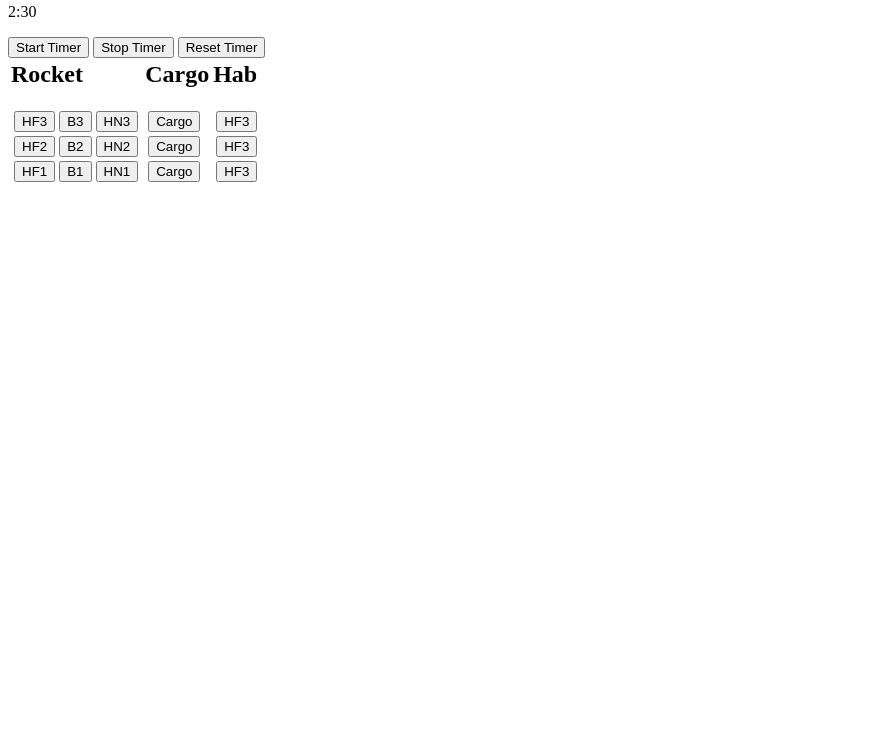
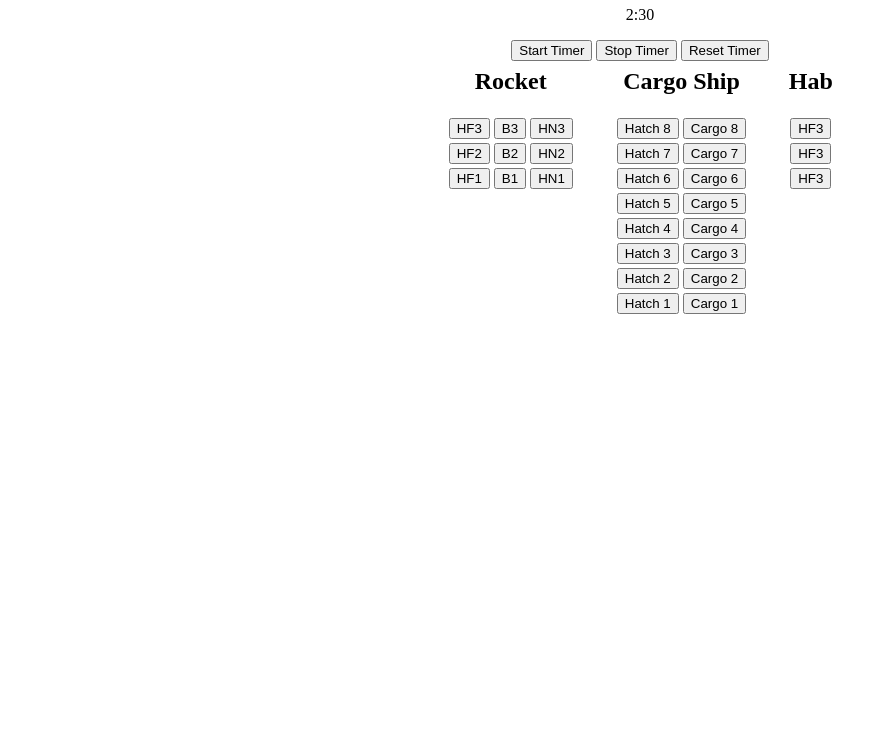
Before and after one commit to RyanHir/2019driverpractice, a plain HTML site: page index.html in a window 1280 px wide. Shown: the part 63-800 px from the top of the page, without its empty margins (0-887 px from the left). Drawn offline with Linux system fonts and the light colour scheme.

Commit message:
ygxfvkudfbuihdzrloiguluidrhgoudrpguxtdb

```diff
--- a/index.html
+++ b/index.html
@@ -1,15 +1,29 @@
 <html>
-	<head><title>Driver Practice</title></head>
+<head>
+	<title>Driver Practice</title>
+	<style>
+		#main {
+			margin: 0 auto;
+		}
+	</style>
+</head>
 <body>
+<table id="main">
+	<tr style="vertical-align: top; text-align: center">
+		<td>
+		<div id="timerStuff">
 			<h1>2019: Driver Practice</h1>
-	<div id="timerStuff">
 			<p id="time"></p>
 			<button type="button" onclick="startTime()">Start Timer</button>
 			<button type="button" onclick="stopTime()">Stop Timer</button>
 			<button type="button" onclick="resetTime()">Reset Timer</button>
 		</div>
+		</td>
+	</tr>
+	<tr>
+		<td>
 		<table>
-		<tr>
+		<tr style="vertical-align: top; text-align: center">
 		<td>
 			<div class="rocket">
 				<h2>Rocket</h2>
@@ -32,22 +46,48 @@
 				</table>
 			</div>
 		</td>
+		<td style="width: 30px"></td>
 		<td>
-				<div>
-					<h2>Cargo</h2>
+			<div class="cargo">
+				<h2>Cargo Ship</h2>
 				<table>
 					<tr>
-							<td><button type="button">Cargo</button></td>
+						<td><button type="button">Hatch 8</button></td>
+						<td><button type="button">Cargo 8</button></td>
 					</tr>
 					<tr>
-							<td><button type="button">Cargo</button></td>
+						<td><button type="button">Hatch 7</button></td>
+						<td><button type="button">Cargo 7</button></td>
 					</tr>
 					<tr>
-							<td><button type="button">Cargo</button></td>
+						<td><button type="button">Hatch 6</button></td>
+						<td><button type="button">Cargo 6</button></td>
 					</tr>
+					<tr>
+						<td><button type="button">Hatch 5</button></td>
+						<td><button type="button">Cargo 5</button></td>
+					</tr>
+					<tr>
+						<td><button type="button">Hatch 4</button></td>
+						<td><button type="button">Cargo 4</button></td>
+					</tr>
+					<tr>
+						<td><button type="button">Hatch 3</button></td>
+						<td><button type="button">Cargo 3</button></td>
+					</tr>
+					<tr>
+						<td><button type="button">Hatch 2</button></td>
+						<td><button type="button">Cargo 2</button></td>
+					</tr>
+					<tr>
+						<td><button type="button">Hatch 1</button></td>
+						<td><button type="button">Cargo 1</button></td>
+					</tr>
+
 				</table>
 			</div>
 		</td>
+		<td style="width: 30px"></td>
 		<td>
 			<div class="hab">
 				<h2>Hab</h2>
@@ -66,6 +106,11 @@
 		</td>
 		</tr>
 		</table>
+	</tr>
+	</td>
+</tr>
+</table>
+
 	<script src="super.js"></script>
 </body>
 </html
```
Lines whose indentation alone changed are shown as unchanged.
